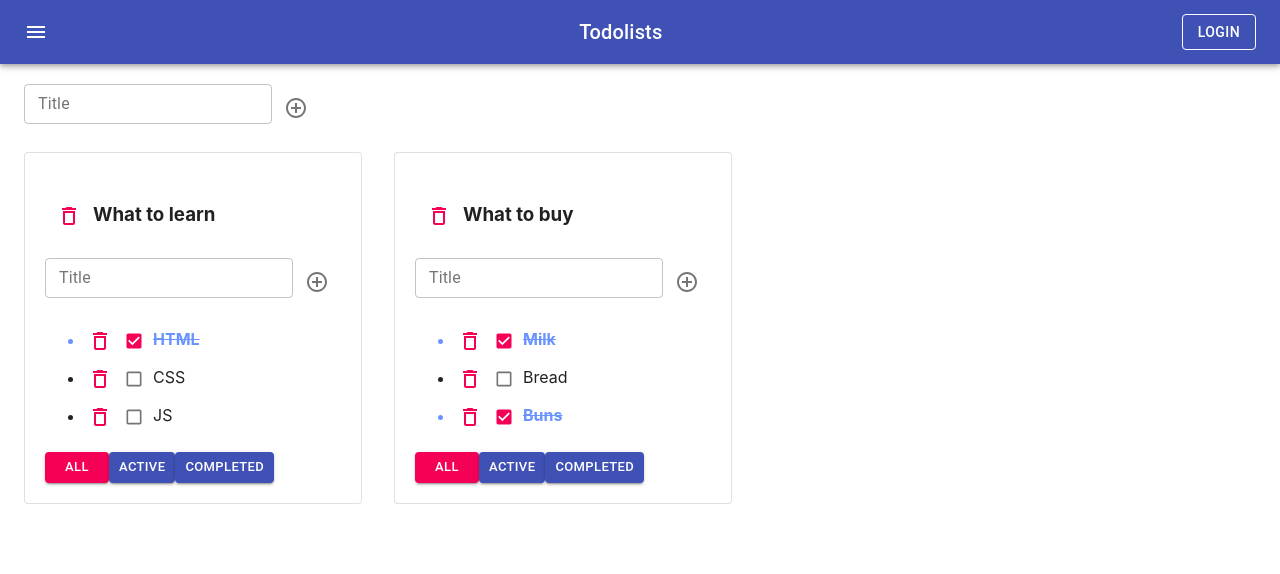
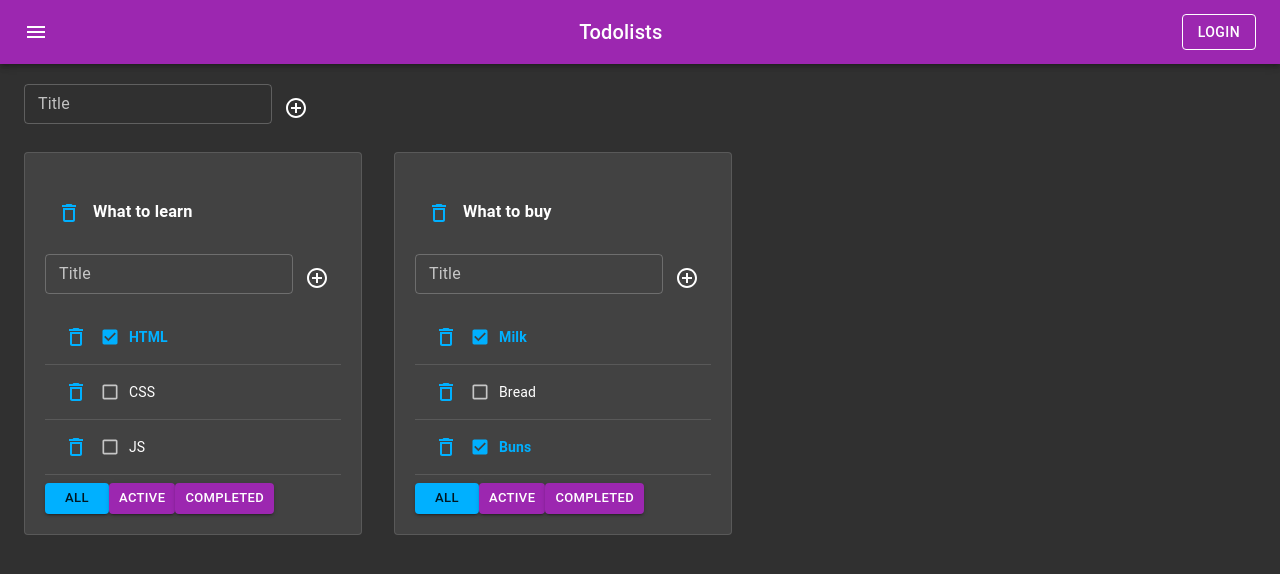
Before and after one commit to IvanShirykhalov/newTodo, a React (Create React App) app in the folder newToDo/: page / in a window 1280 px wide. Shown: the top 574 px of the page. Built offline with nearby package versions, Linux system fonts and the light colour scheme.

Commit message:
7.1lesson

```diff
--- a/newToDo/src/App.css
+++ b/newToDo/src/App.css
@@ -11,7 +11,7 @@
 
 
 .isDone {
-    color: #6994ff;
+    color: #00b0ff;
     font-weight: bold;
     text-decoration: line-through;
 }
--- a/newToDo/src/TodoList.tsx
+++ b/newToDo/src/TodoList.tsx
@@ -2,7 +2,7 @@ import React, {ChangeEvent, FC, KeyboardEvent, useState} from 'react';
 import {FilterValuesType} from "./App";
 import {AddItemForm} from "./AddItemForm";
 import {EditableSpan} from "./EditableSpan";
-import {Button, Checkbox, IconButton} from "@material-ui/core";
+import {Button, Checkbox, IconButton, List, ListItem} from "@material-ui/core";
 import {DeleteOutline} from "@material-ui/icons";
 
 
@@ -39,7 +39,7 @@ export const TodoList: FC<TodoListPropsType> = (props) => {
                 props.changeTaskStatus(t.id, e.currentTarget.checked, props.todoListID)
             }
 
-            return <li key={t.id} className={t.isDone ? "isDone" : ""}>
+            return <ListItem key={t.id} className={t.isDone ? "isDone" : ""} divider>
                 <IconButton onClick={removeTask}
                             size={"small"}
                             color={"secondary"}>
@@ -50,7 +50,7 @@ export const TodoList: FC<TodoListPropsType> = (props) => {
                     checked={t.isDone}
                     onChange={changeTaskStatus}/>
                 <EditableSpan title={t.title} changeTitle={changeTaskTitle}/>
-            </li>
+            </ListItem>
         }) : <span>Tasks list is empty</span>
 
     const addTask = (title: string) => props.addTask(title, props.todoListID)
@@ -68,9 +68,9 @@ export const TodoList: FC<TodoListPropsType> = (props) => {
 
             </h3>
             <AddItemForm AddItem={addTask}/>
-            <ul>
+            <List>
                 {taskItem}
-            </ul>
+            </List>
             <div>
                 <Button
                     size={"small"}
--- a/newToDo/src/index.tsx
+++ b/newToDo/src/index.tsx
@@ -3,8 +3,22 @@ import ReactDOM from 'react-dom';
 import './index.css';
 import App from './App';
 import * as serviceWorker from './serviceWorker';
+import {createTheme, CssBaseline, ThemeProvider} from "@material-ui/core";
+import {lightBlue, purple} from "@material-ui/core/colors";
 
-ReactDOM.render(<App />,  document.getElementById('root'));
+const theme = createTheme({
+    palette: {
+        primary: purple,
+        secondary: lightBlue,
+        type: "dark"
+    }
+}) /*Изменение стиля mui*/
+
+ReactDOM.render(
+    <ThemeProvider theme={theme}>
+        <CssBaseline/> {/*сброс стилей css*/}
+        <App/>
+    </ThemeProvider>, document.getElementById('root'));
 
 // If you want your app to work offline and load faster, you can change
 // unregister() to register() below. Note this comes with some pitfalls.
```
